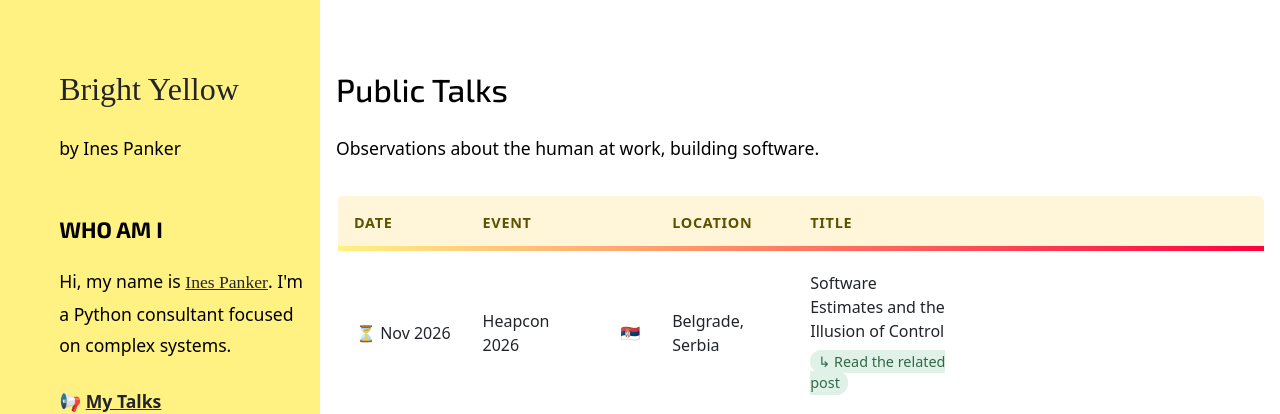
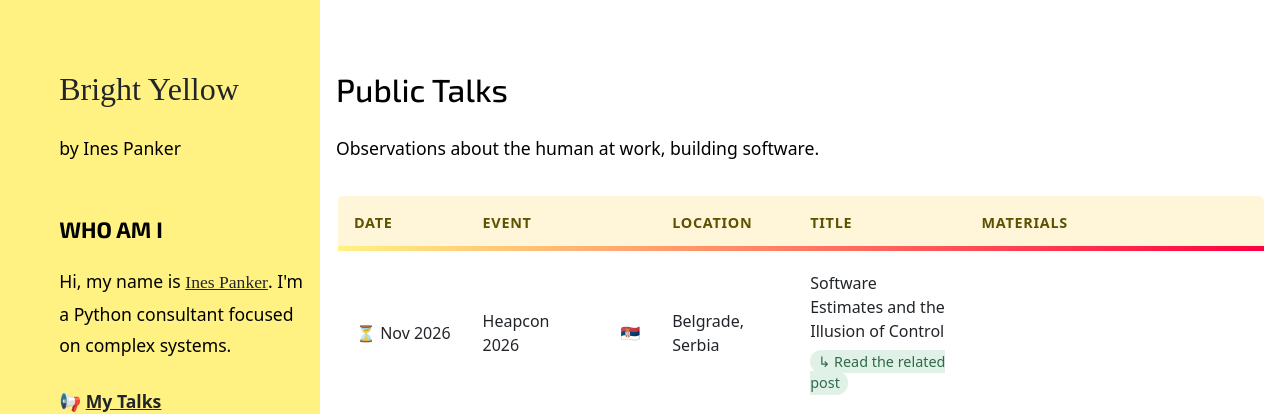
Before and after one commit to inesp/inesp.github.io, a Jekyll site: the page built from talks.html, in a window 1280 px wide and 900 px high. Shown: the top 414 px of the window. Built offline with Jekyll 4.4.1, drawn with Linux system fonts in a browser that asks for light colours; nearby versions of some CDN libraries; some web fonts are replaced; a style sheet for code colours, icons or effects is not loaded.

Commit message:
Add column title

```diff
--- a/talks.html
+++ b/talks.html
@@ -17,7 +17,7 @@ fluid: true
       <th></th>
       <th>Location</th>
       <th>Title</th>
-      <th></th>
+      <th>Materials</th>
     </tr>
   </thead>
   <tbody>
```
